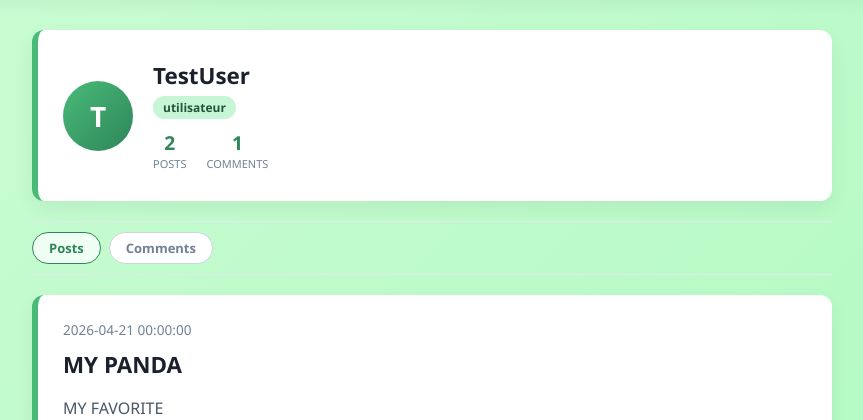
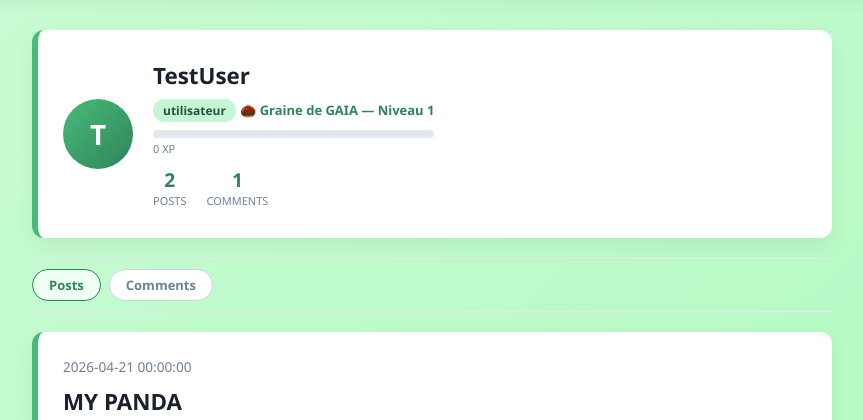
Before and after one commit to LSINC1509-Projet4/GAIA, a Flask app: page /profile in a window 1280 px wide. Shown: the part 75-495 px from the top of the page, without its empty margins (208-1071 px from the left). Run offline with Flask 3, Linux system fonts and the light colour scheme; a user stored in the database is signed in; data comes from the database, SQL or seed files in the repository.

Commit message:
afficher niveau, badge et barre XP dans le profil

```diff
--- a/app/static/css/profile.css
+++ b/app/static/css/profile.css
@@ -38,6 +38,37 @@
     border-radius: 20px;
     font-size: 12px;
     font-weight: 600;
+}
+
+.profile-badge {
+    display: inline-block;
+    margin-top: 6px;
+    font-size: 13px;
+    color: #2f855a;
+    font-weight: 600;
+}
+
+.xp-bar-container {
+    width: 100%;
+    background: #e2e8f0;
+    border-radius: 10px;
+    height: 8px;
+    margin-top: 8px;
+    overflow: hidden;
+}
+
+.xp-bar {
+    height: 100%;
+    background: linear-gradient(90deg, #48bb78, #2f855a);
+    border-radius: 10px;
+    transition: width 0.4s ease;
+}
+
+.xp-label {
+    font-size: 11px;
+    color: #718096;
+    margin-top: 3px;
+    margin-bottom: 4px;
 }
 
 .profile-stats {
--- a/app/templates/profile.html
+++ b/app/templates/profile.html
@@ -29,6 +29,11 @@
                 <div class="profile-info">
                     <h2>{{ profile_user.Username }}</h2>
                     <span class="profile-role">{{ profile_user.Role }}</span>
+                    <span class="profile-badge">{{ user_badge }} — Niveau {{ level }}</span>
+                    <div class="xp-bar-container">
+                        <div class="xp-bar" style="width: {{ [xp % 100, 100] | min }}%"></div>
+                    </div>
+                    <div class="xp-label">{{ xp | int }} XP</div>
                     <div class="profile-stats">
                         <div class="stat">
                             <div class="stat-number">{{ posts|length }}</div>
```
